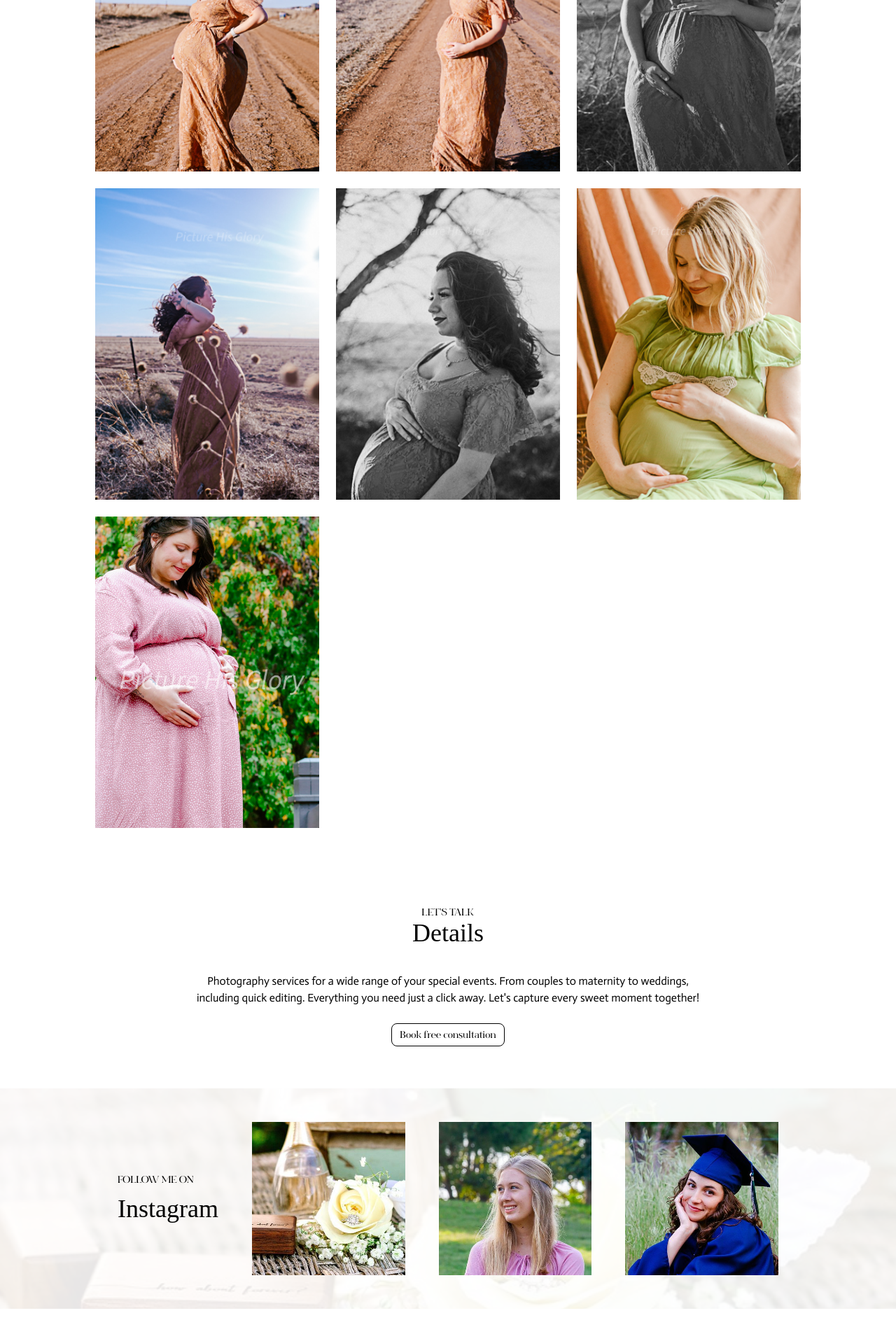
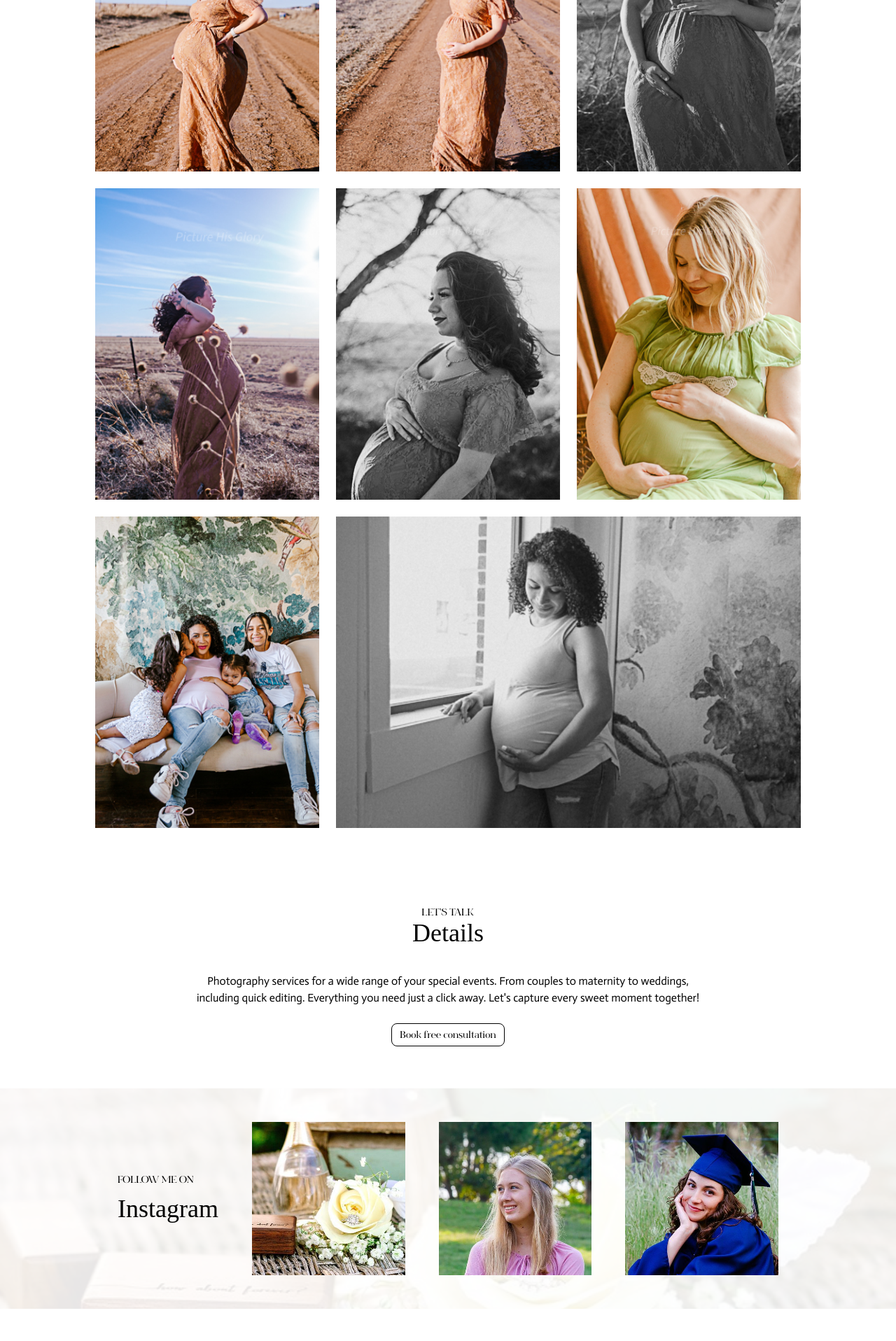
Before and after one commit to juliancoleman/naomi-whitaker-photography, a Jekyll site: the page built from portfolio/maternity.html, in a window 1280 px wide. Shown: the part 1249-3165 px from the top of the page at 70% size. Built offline with Jekyll 4.4.1, drawn with Linux system fonts in a browser that asks for light colours; some web fonts are replaced.

Commit message:
more maternity photos updates

```diff
--- a/portfolio/maternity.html
+++ b/portfolio/maternity.html
@@ -35,5 +35,8 @@ description:
         <figure class="">
             <img src="/assets/images/maternity/9.jpg" class="object-cover h-full w-full" />
         </figure>
+        <figure class="col-span-2">
+            <img src="/assets/images/maternity/10.jpg" class="object-cover h-full w-full" />
+        </figure>
     </div>
 </section>
```
Also changed, not shown: assets/images/maternity/10.jpg (added), assets/images/maternity/9.jpg.
